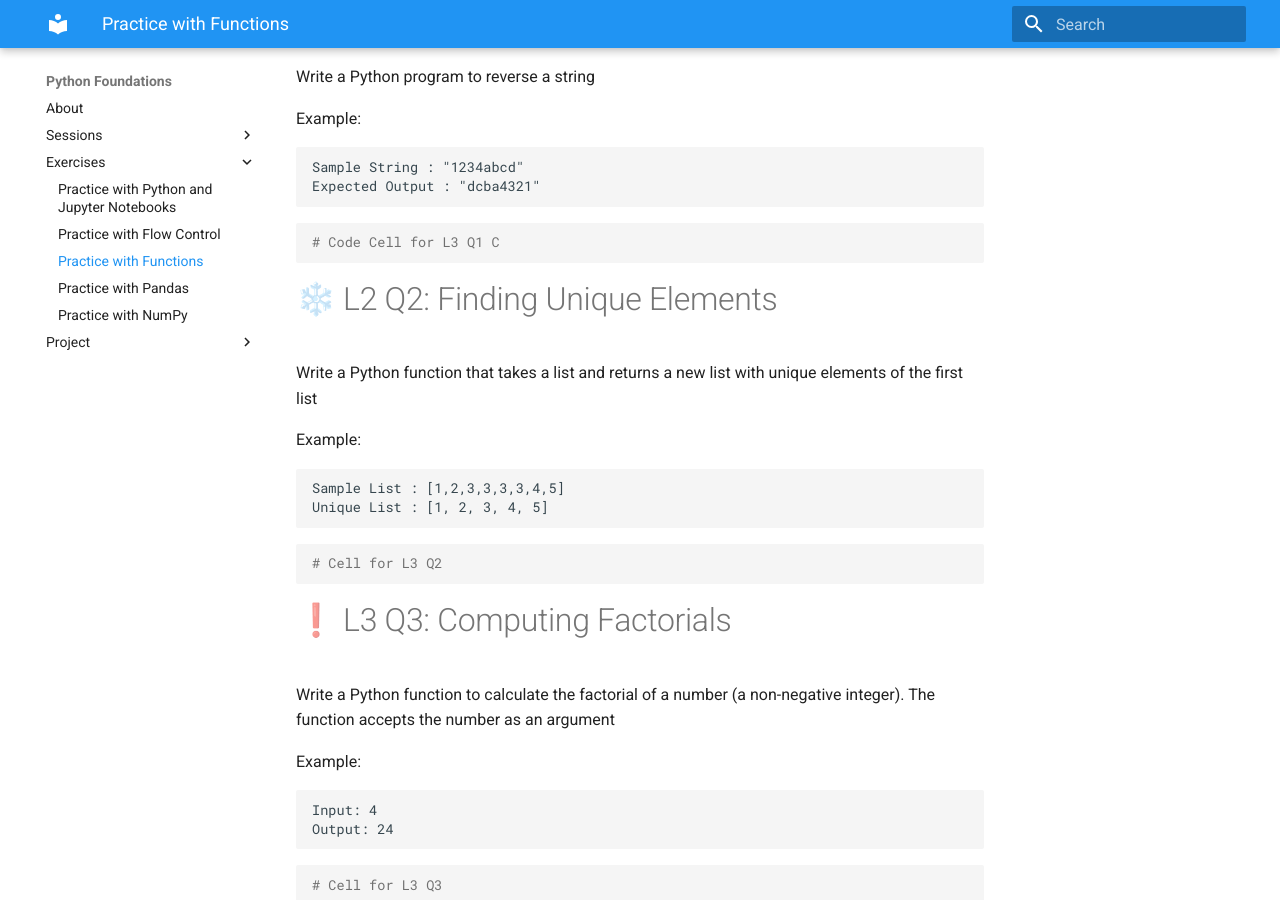
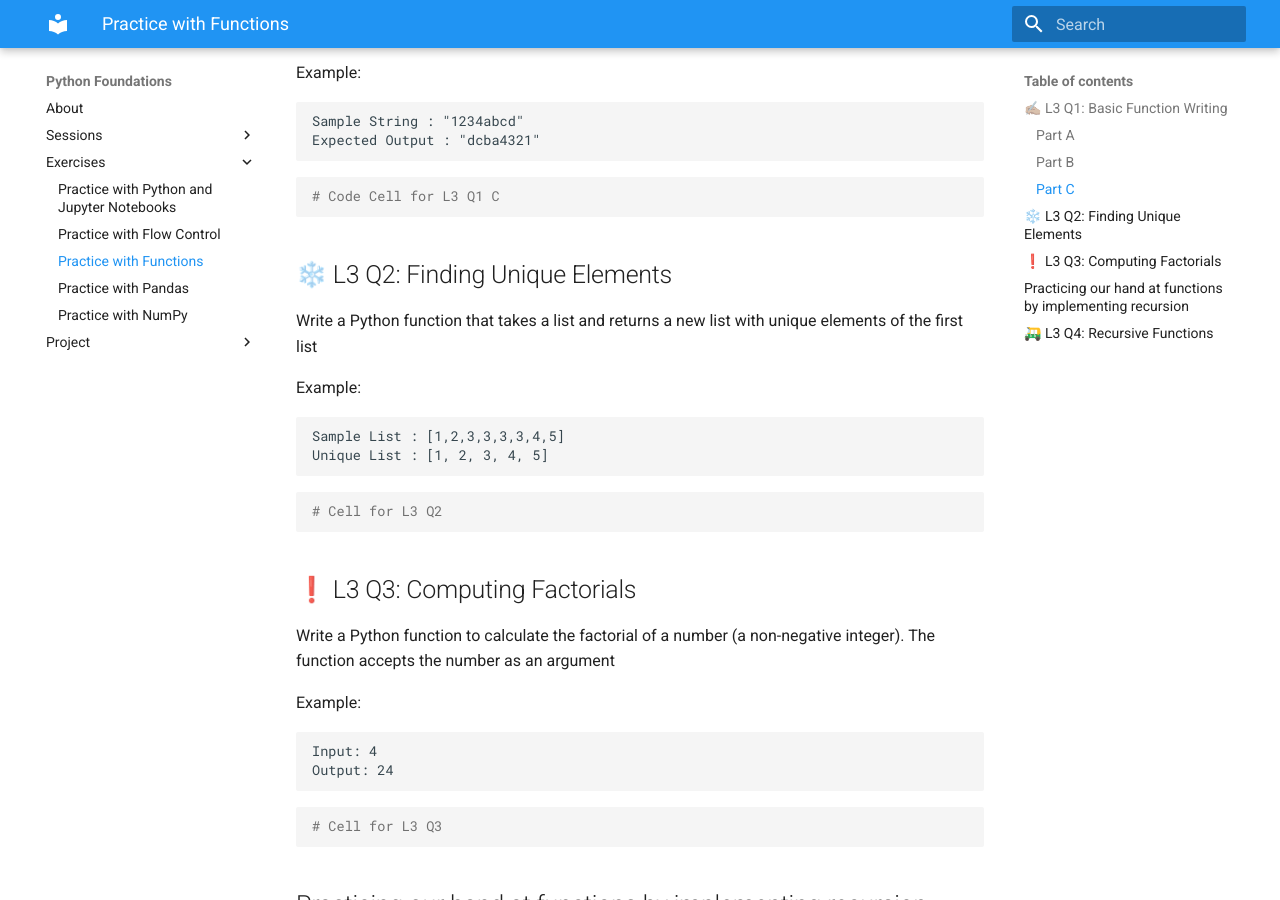
Before and after one commit to wesleybeckner/python_foundations, an MkDocs documentation site: the page built from docs/exercises/E3_Functions.md, in a window 1280 px wide and 900 px high, scrolled down 1087 px. Built offline with MkDocs 1.6.1 and Material for MkDocs 9.7.7, drawn with Linux system fonts in a browser that asks for light colours; some of the changed text lies outside the part shown.

Commit message:
local update

````diff
--- a/docs/exercises/E3_Functions.md
+++ b/docs/exercises/E3_Functions.md
@@ -20,11 +20,11 @@
 
 
 
-# ✍🏽 L3 Q1: Basic Function Writing
+## ✍🏽 L3 Q1: Basic Function Writing
 
 
 
-## Part A
+### Part A
 
 Write a Python function to find the Max of three numbers
 
@@ -35,7 +35,7 @@
 # Code Cell for L3 Q1 A
 ```
 
-## Part B
+### Part B
 
 Write a Python function to multiply all the numbers in a list
 
@@ -51,7 +51,7 @@
 # Code Cell for L3 Q1 B
 ```
 
-## Part C
+### Part C
 
 Write a Python program to reverse a string
 
@@ -67,7 +67,7 @@
 # Code Cell for L3 Q1 C
 ```
 
-# ❄️ L2 Q2: Finding Unique Elements
+## ❄️ L3 Q2: Finding Unique Elements
 
 Write a Python function that takes a list and returns a new list with unique elements of the first list
 
@@ -82,7 +82,7 @@
 # Cell for L3 Q2
 ```
 
-# ❗ L3 Q3: Computing Factorials
+## ❗ L3 Q3: Computing Factorials
 
 Write a Python function to calculate the factorial of a number (a non-negative integer). The function accepts the number as an argument
 
@@ -98,7 +98,7 @@
 # Cell for L3 Q3
 ```
 
-# Practicing our hand at functions by implementing recursion
+## Practicing our hand at functions by implementing recursion
 
 We will practice the last exercise we did yesterday, this time using what we've learned about functions to write a _recursive function_
 
@@ -147,7 +147,7 @@
 
 This problem is intended to be a fun way to wrap our heads around functions... don't stress. If you want to see a further breakdown of the factorial problem, check out [this link](https://www.programiz.com/python-programming/recursion)
 
-# 🛺 L3 Q4: Recursive Functions
+## 🛺 L3 Q4: Recursive Functions
 
 Using recursion, complete the Fibonacci sequence up to the 10th place using recursion and any or all of the following:
 * `if` `elif` `else`
@@ -176,5 +176,5 @@
 
 
 ```python
-# Cell for L2 Q3
+# Cell for L3 Q4
 ```
--- a/mkdocs.yml
+++ b/mkdocs.yml
@@ -31,3 +31,7 @@
       guess_lang: false
   - toc:
       permalink: true
+extra:
+  analytics:
+    provider: google
+    property: "UA-114664473-1"
````
Also changed, not shown: docs/index.md (+1 -1 lines).
